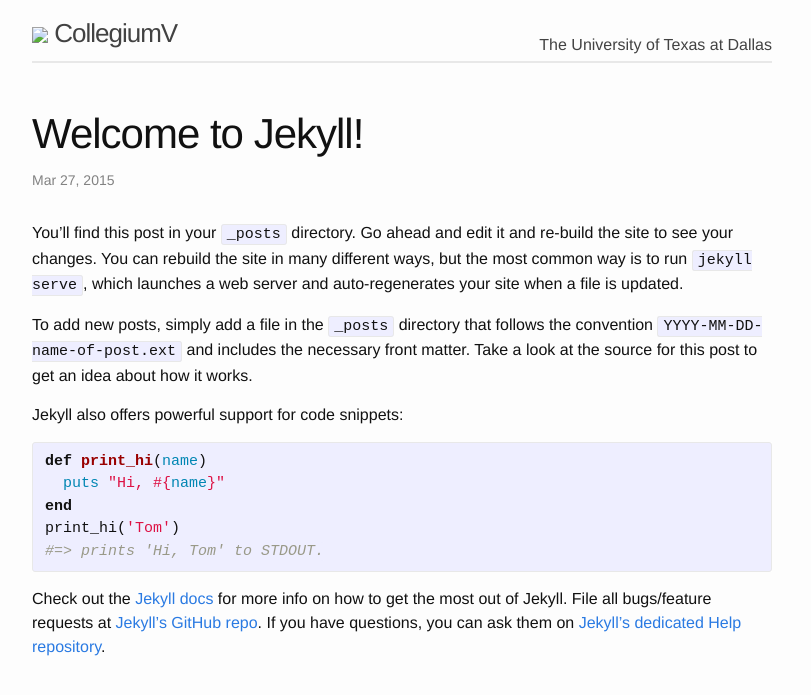
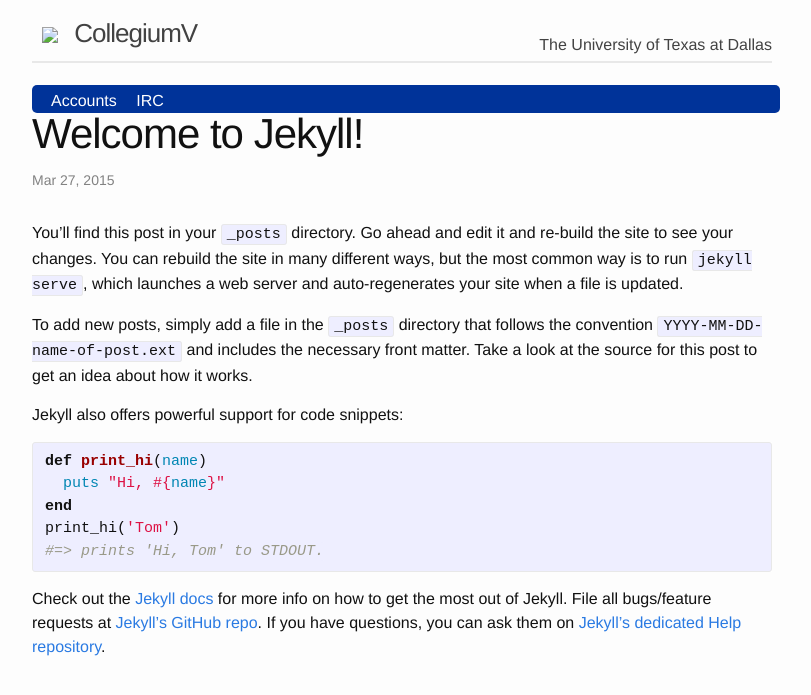
Before and after one commit to collegiumv/cv_jekyll, a Jekyll site: the page built from _posts/2015-03-27-welcome-to-jekyll.markdown, in a window 1280 px wide, cut to the strip 0-715 px from the top of the page. Shown: the top 695 px of the strip, without its empty margins (238-1049 px from the left). Built offline with Jekyll 4.4.1, drawn with Linux system fonts in a browser that asks for light colours.

Commit message:
Add navbar

```diff
--- a/_includes/header.html
+++ b/_includes/header.html
@@ -3,4 +3,8 @@
   <div class="right">
     <a href="http://utdallas.edu/">The University of Texas at Dallas</a>
   </div>
+  <div id="navbar">
+    <a href="http://account.collegiumv.org">Accounts</a>
+    <a href="http://irc.collegiumv.org">IRC</a>
+  </div>
 </header>
--- a/_sass/_layout.scss
+++ b/_sass/_layout.scss
@@ -20,6 +20,25 @@
     &:visited {
         color: $grey-color-dark;
     }
+}
+
+#header_image {
+    padding: 10px;
+}
+
+#navbar {
+    background-color: #039;
+    color: white;
+    width: 100%;
+    height: 20px;
+    border-radius: 5px;
+    padding: 4px;
+    float: left;
+}
+
+#navbar a {
+    color: white;
+    padding-left: 15px;
 }
 
 .site-nav {
```
